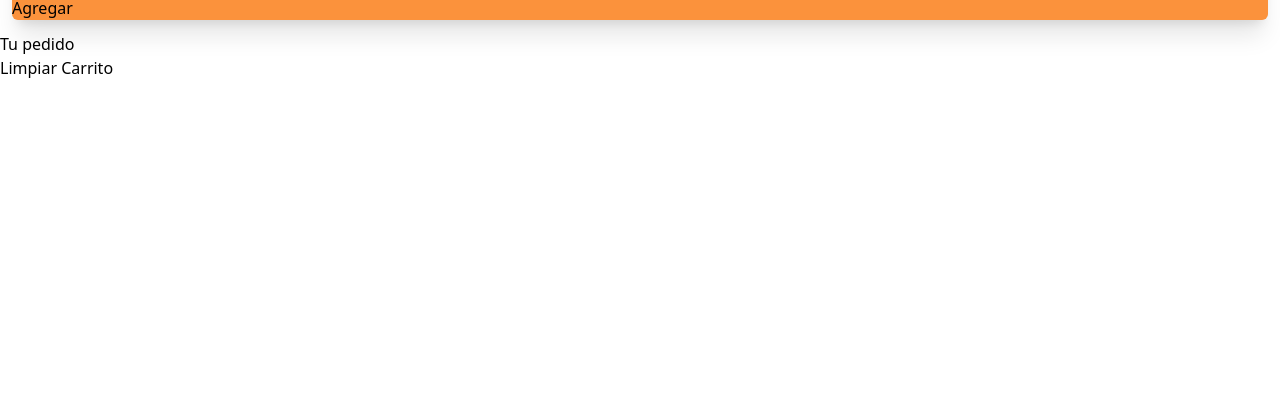
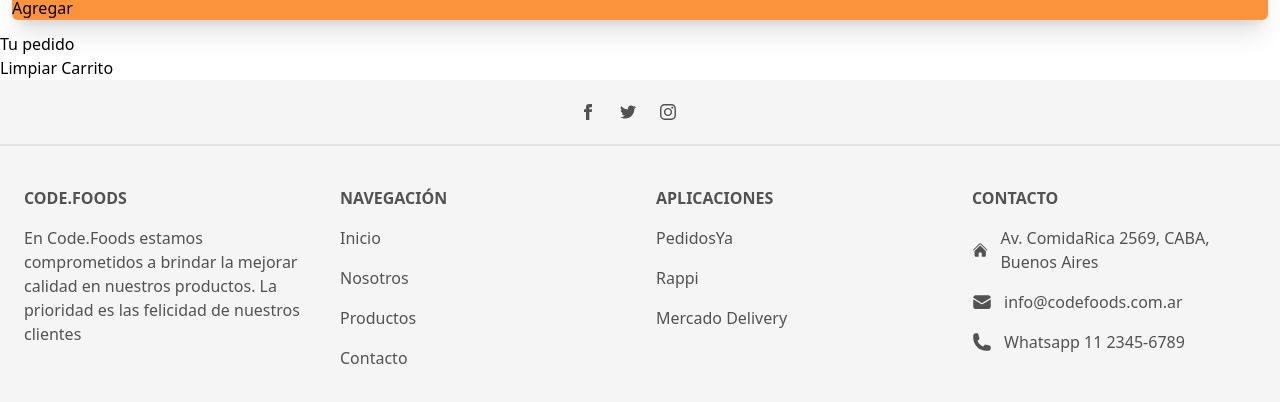
Before and after one commit to RicardoMarcosMartinVelez/fullStack, a Next.js app: page / in a window 1280 px wide. Shown: the part 6014-6416 px from the top of the page. Before the commit the page ends 6094 px from the top, so only its background shows below. Built offline with nearby package versions, Linux system fonts and the light colour scheme.

Commit message:
footer v0.4

```diff
--- /dev/null
+++ b/src/components/footer/Footer.js
@@ -0,0 +1,157 @@
+const Footer = () => {
+    return (
+        <div
+            class="bg-neutral-100 text-center text-neutral-600 dark:bg-amber-600 dark:text-neutral-200 lg:text-left">
+            <div
+                class="flex items-center justify-center border-b-2 border-neutral-200 p-6 dark:border-neutral-500 lg:justify-center">
+                {/*  Social network icons container */}
+                <div class="flex justify-center">
+                <a href="#!" class="mr-6 text-neutral-600 dark:text-neutral-200">
+                    <svg
+                    xmlns="http://www.w3.org/2000/svg"
+                    class="h-4 w-4"
+                    fill="currentColor"
+                    viewBox="0 0 24 24">
+                    <path
+                        d="M9 8h-3v4h3v12h5v-12h3.642l.358-4h-4v-1.667c0-.955.192-1.333 1.115-1.333h2.885v-5h-3.808c-3.596 0-5.192 1.583-5.192 4.615v3.385z" />
+                    </svg>
+                </a>
+                <a href="#!" class="mr-6 text-neutral-600 dark:text-neutral-200">
+                    <svg
+                    xmlns="http://www.w3.org/2000/svg"
+                    class="h-4 w-4"
+                    fill="currentColor"
+                    viewBox="0 0 24 24">
+                    <path
+                        d="M24 4.557c-.883.392-1.832.656-2.828.775 1.017-.609 1.798-1.574 2.165-2.724-.951.564-2.005.974-3.127 1.195-.897-.957-2.178-1.555-3.594-1.555-3.179 0-5.515 2.966-4.797 6.045-4.091-.205-7.719-2.165-10.148-5.144-1.29 2.213-.669 5.108 1.523 6.574-.806-.026-1.566-.247-2.229-.616-.054 2.281 1.581 4.415 3.949 4.89-.693.188-1.452.232-2.224.084.626 1.956 2.444 3.379 4.6 3.419-2.07 1.623-4.678 2.348-7.29 2.04 2.179 1.397 4.768 2.212 7.548 2.212 9.142 0 14.307-7.721 13.995-14.646.962-.695 1.797-1.562 2.457-2.549z" />
+                    </svg>
+                </a>
+                <a href="#!" class="mr-6 text-neutral-600 dark:text-neutral-200">
+                    <svg
+                    xmlns="http://www.w3.org/2000/svg"
+                    class="h-4 w-4"
+                    fill="currentColor"
+                    viewBox="0 0 24 24">
+                    <path
+                        d="M12 2.163c3.204 0 3.584.012 4.85.07 3.252.148 4.771 1.691 4.919 4.919.058 1.265.069 1.645.069 4.849 0 3.205-.012 3.584-.069 4.849-.149 3.225-1.664 4.771-4.919 4.919-1.266.058-1.644.07-4.85.07-3.204 0-3.584-.012-4.849-.07-3.26-.149-4.771-1.699-4.919-4.92-.058-1.265-.07-1.644-.07-4.849 0-3.204.013-3.583.07-4.849.149-3.227 1.664-4.771 4.919-4.919 1.266-.057 1.645-.069 4.849-.069zm0-2.163c-3.259 0-3.667.014-4.947.072-4.358.2-6.78 2.618-6.98 6.98-.059 1.281-.073 1.689-.073 4.948 0 3.259.014 3.668.072 4.948.2 4.358 2.618 6.78 6.98 6.98 1.281.058 1.689.072 4.948.072 3.259 0 3.668-.014 4.948-.072 4.354-.2 6.782-2.618 6.979-6.98.059-1.28.073-1.689.073-4.948 0-3.259-.014-3.667-.072-4.947-.196-4.354-2.617-6.78-6.979-6.98-1.281-.059-1.69-.073-4.949-.073zm0 5.838c-3.403 0-6.162 2.759-6.162 6.162s2.759 6.163 6.162 6.163 6.162-2.759 6.162-6.163c0-3.403-2.759-6.162-6.162-6.162zm0 10.162c-2.209 0-4-1.79-4-4 0-2.209 1.791-4 4-4s4 1.791 4 4c0 2.21-1.791 4-4 4zm6.406-11.845c-.796 0-1.441.645-1.441 1.44s.645 1.44 1.441 1.44c.795 0 1.439-.645 1.439-1.44s-.644-1.44-1.439-1.44z" />
+                    </svg>
+                </a>
+                </div>
+            </div>
+
+            {/*<!-- Main container div: holds the entire content of the footer, including four sections (Tailwind Elements, Products, Useful links, and Contact), with responsive styling and appropriate padding/margins. -->*/}
+            <div class="mx-6 py-10 text-center md:text-left">
+                <div class="grid-1 grid gap-8 md:grid-cols-2 lg:grid-cols-4">
+                {/*<!-- Tailwind Elements section -->*/}
+                <div class="">
+                    <h6
+                    class="mb-4 flex items-center justify-center font-semibold uppercase md:justify-start">
+                    Code.Foods
+                    </h6>
+                    <p>
+                    En Code.Foods estamos comprometidos a brindar la mejorar calidad
+                    en nuestros productos. La prioridad es las felicidad de nuestros clientes
+                    </p>
+                </div>
+                {/*<!-- Products section -->*/}
+                <div class="">
+                    <h6
+                    class="mb-4 flex justify-center font-semibold uppercase md:justify-start">
+                    Navegación
+                    </h6>
+                    <p class="mb-4">
+                    <a href="#!" class="text-neutral-600 dark:text-neutral-200"
+                        >Inicio</a
+                    >
+                    </p>
+                    <p class="mb-4">
+                    <a href="#!" class="text-neutral-600 dark:text-neutral-200"
+                        >Nosotros</a
+                    >
+                    </p>
+                    <p class="mb-4">
+                    <a href="#!" class="text-neutral-600 dark:text-neutral-200"
+                        >Productos</a
+                    >
+                    </p>
+                    <p>
+                    <a href="#!" class="text-neutral-600 dark:text-neutral-200"
+                        >Contacto</a
+                    >
+                    </p>
+                </div>
+                {/*<!-- Useful links section -->*/}
+                <div class="">
+                    <h6
+                    class="mb-4 flex justify-center font-semibold uppercase md:justify-start">
+                    Aplicaciones
+                    </h6>
+                    <p class="mb-4">
+                    <a href="#!" class="text-neutral-600 dark:text-neutral-200"
+                        >PedidosYa</a
+                    >
+                    </p>
+                    <p class="mb-4">
+                    <a href="#!" class="text-neutral-600 dark:text-neutral-200"
+                        >Rappi</a
+                    >
+                    </p>
+                    <p class="mb-4">
+                    <a href="#!" class="text-neutral-600 dark:text-neutral-200"
+                        >Mercado Delivery</a
+                    >
+                    </p>
+                </div>
+                {/*<!-- Contact section -->*/}
+                <div>
+                    <h6
+                    class="mb-4 flex justify-center font-semibold uppercase md:justify-start">
+                    Contacto
+                    </h6>
+                    <p class="mb-4 flex items-center justify-center md:justify-start">
+                    <svg
+                        xmlns="http://www.w3.org/2000/svg"
+                        viewBox="0 0 24 24"
+                        fill="currentColor"
+                        class="mr-3 h-5 w-5">
+                        <path
+                        d="M11.47 3.84a.75.75 0 011.06 0l8.69 8.69a.75.75 0 101.06-1.06l-8.689-8.69a2.25 2.25 0 00-3.182 0l-8.69 8.69a.75.75 0 001.061 1.06l8.69-8.69z" />
+                        <path
+                        d="M12 5.432l8.159 8.159c.03.03.06.058.091.086v6.198c0 1.035-.84 1.875-1.875 1.875H15a.75.75 0 01-.75-.75v-4.5a.75.75 0 00-.75-.75h-3a.75.75 0 00-.75.75V21a.75.75 0 01-.75.75H5.625a1.875 1.875 0 01-1.875-1.875v-6.198a2.29 2.29 0 00.091-.086L12 5.43z" />
+                    </svg>
+                    Av. ComidaRica 2569, CABA, Buenos Aires
+                    </p>
+                    <p class="mb-4 flex items-center justify-center md:justify-start">
+                    <svg
+                        xmlns="http://www.w3.org/2000/svg"
+                        viewBox="0 0 24 24"
+                        fill="currentColor"
+                        class="mr-3 h-5 w-5">
+                        <path
+                        d="M1.5 8.67v8.58a3 3 0 003 3h15a3 3 0 003-3V8.67l-8.928 5.493a3 3 0 01-3.144 0L1.5 8.67z" />
+                        <path
+                        d="M22.5 6.908V6.75a3 3 0 00-3-3h-15a3 3 0 00-3 3v.158l9.714 5.978a1.5 1.5 0 001.572 0L22.5 6.908z" />
+                    </svg>
+                    info@codefoods.com.ar
+                    </p>
+                    <p class="mb-4 flex items-center justify-center md:justify-start">
+                    <svg
+                        xmlns="http://www.w3.org/2000/svg"
+                        viewBox="0 0 24 24"
+                        fill="currentColor"
+                        class="mr-3 h-5 w-5">
+                        <path
+                        fill-rule="evenodd"
+                        d="M1.5 4.5a3 3 0 013-3h1.372c.86 0 1.61.586 1.819 1.42l1.105 4.423a1.875 1.875 0 01-.694 1.955l-1.293.97c-.135.101-.164.249-.126.352a11.285 11.285 0 006.697 6.697c.103.038.25.009.352-.126l.97-1.293a1.875 1.875 0 011.955-.694l4.423 1.105c.834.209 1.42.959 1.42 1.82V19.5a3 3 0 01-3 3h-2.25C8.552 22.5 1.5 15.448 1.5 6.75V4.5z"
+                        clip-rule="evenodd" />
+                    </svg>
+                    Whatsapp 11 2345-6789
+                    </p>
+                </div>
+                </div>
+            </div>
+        </div>
+    )
+  }
+
+  export default Footer
--- a/src/pages/index.js
+++ b/src/pages/index.js
@@ -1,6 +1,7 @@
 import { Inter } from 'next/font/google'
 import ShoppingCart from '@/components/SoppingCart/ShoppingCart'
 import Carousel from '@/components/carousel/Carousel'
+import Footer from '@/components/footer/Footer'
 
 import { useReducer } from 'react'
 
@@ -12,7 +13,7 @@
 
       <Carousel />
       <ShoppingCart />
-
+      <Footer />
     </main>
   )
 }
```
